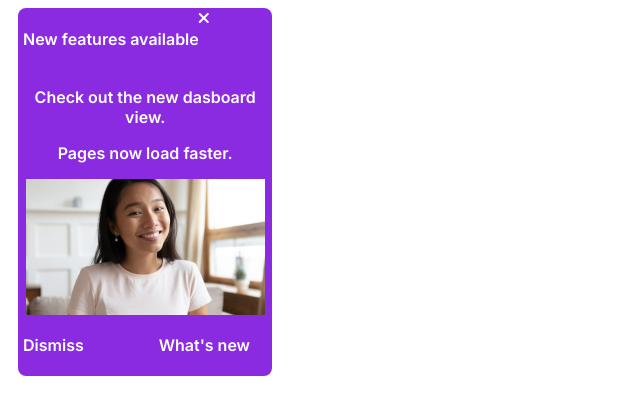
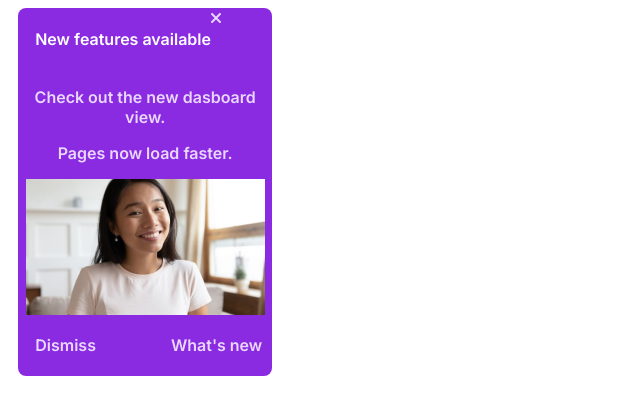
Before and after one commit to BEAM-WD01-22/Multiple-exercises, a plain HTML site: page index.html in a window 1280 px wide. Shown: the whole page, without its empty margins (0-640 px from the left). Drawn offline with Linux system fonts and the light colour scheme.

Commit message:
work in progress

```diff
--- a/css/style.css
+++ b/css/style.css
@@ -29,6 +29,7 @@ body{
     margin-left: 10px;
     padding-left: 5px;
     padding-right: 5px;
+    align-content: center;
 
 
 
@@ -37,9 +38,14 @@ body{
     text-align: center;
 }
 
-h4,
+h4{
+    color: white;
+    margin-left: 5%;
+}
 i,p{
-    color: white;
+    color: #E9D7FE;
+    /* margin-left: 5%; */
+
 }
 .features{
     display: flex;
@@ -50,6 +56,7 @@ i,p{
     flex-direction: row;
     gap: 75px;
     padding-bottom: 5px;
+    margin-left: 5%;
 }
 img{
     width: 239px;
```
